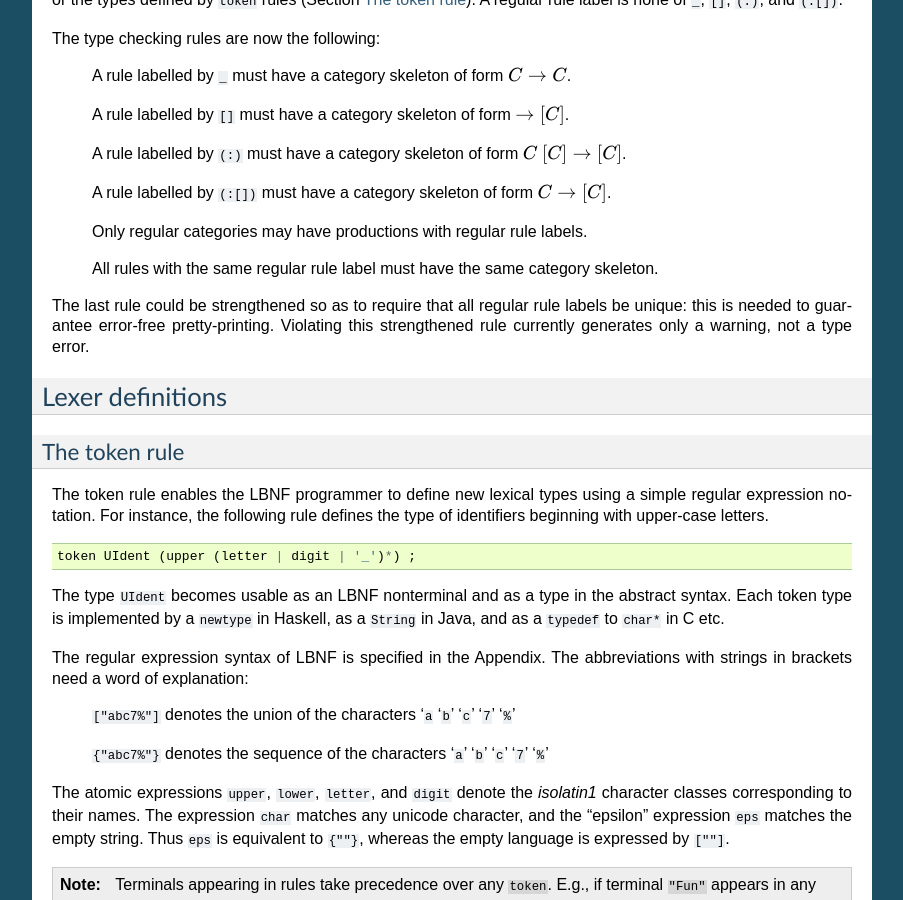
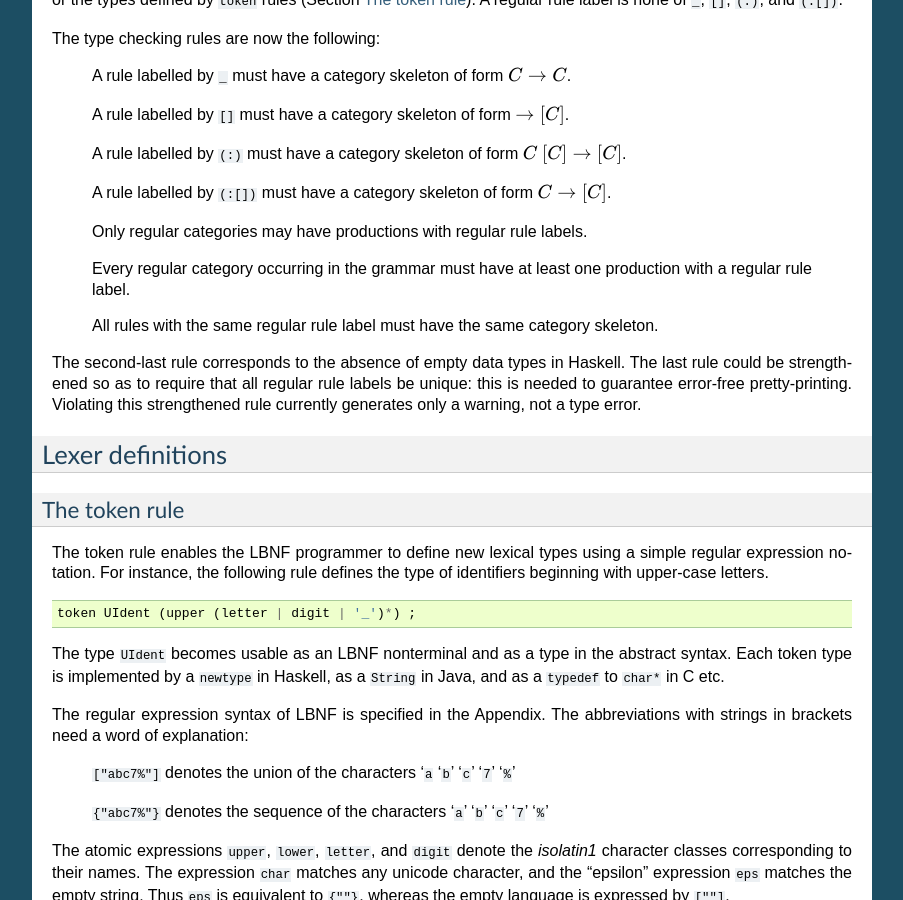
Before and after one commit to BNFC/bnfc, a Sphinx documentation site: the page built from docs/lbnf.rst, in a window 1280 px wide and 900 px high, scrolled down 5174 px. Shown: the whole window, without its empty margins (198-1101 px from the left). Built offline with Sphinx 7.4.7, drawn with Linux system fonts in a browser that asks for light colours; formulas are drawn with MathJax 3.

Commit message:
Revert "[ doc #304 ] remove false claim: "BNFC checks for empty types""
This reverts commit d762f73655a45de9f48bc23ea4cfa7524cbbfaf3.

```diff
--- a/docs/lbnf.rst
+++ b/docs/lbnf.rst
@@ -372,10 +372,14 @@ The type checking rules are now the following:
 
    Only regular categories may have productions with regular rule labels.
 
+   Every regular category occurring in the grammar must have at least one
+   production with a regular rule label.
+
    All rules with the same regular rule label must have the same category
    skeleton.
 
-The last rule could be strengthened so as to require
+The second-last rule corresponds to the absence of empty data
+types in Haskell. The last rule could be strengthened so as to require
 that all regular rule labels be unique: this is needed to guarantee
 error-free pretty-printing. Violating this strengthened rule currently
 generates only a warning, not a type error.
```
